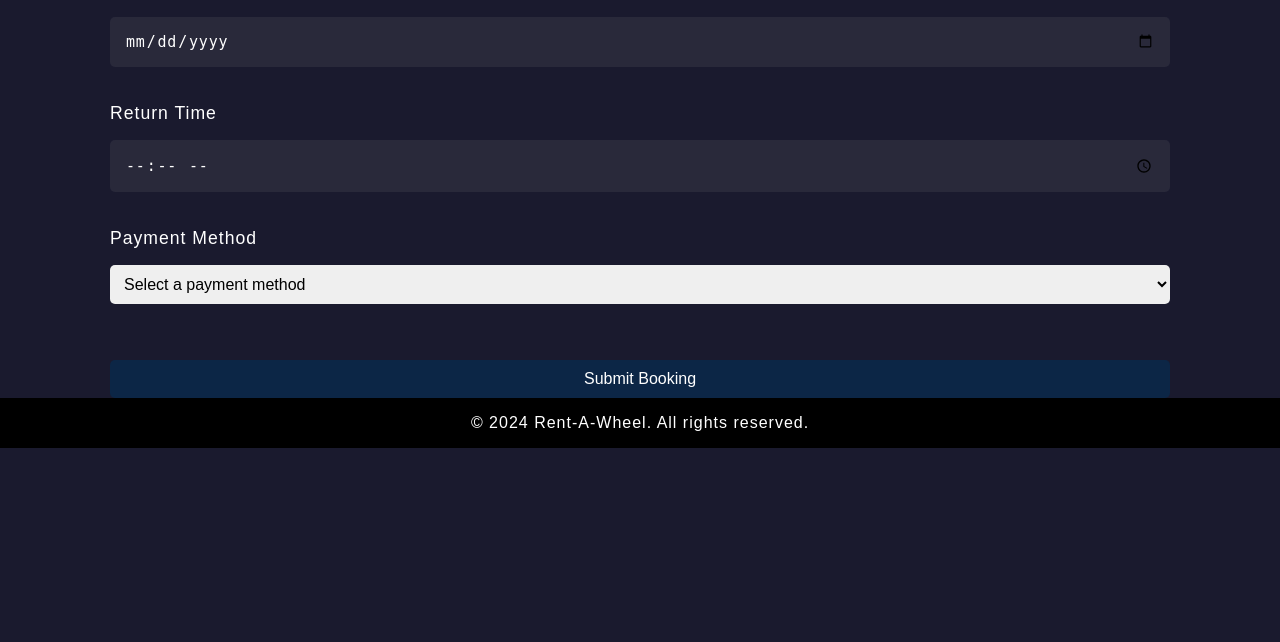
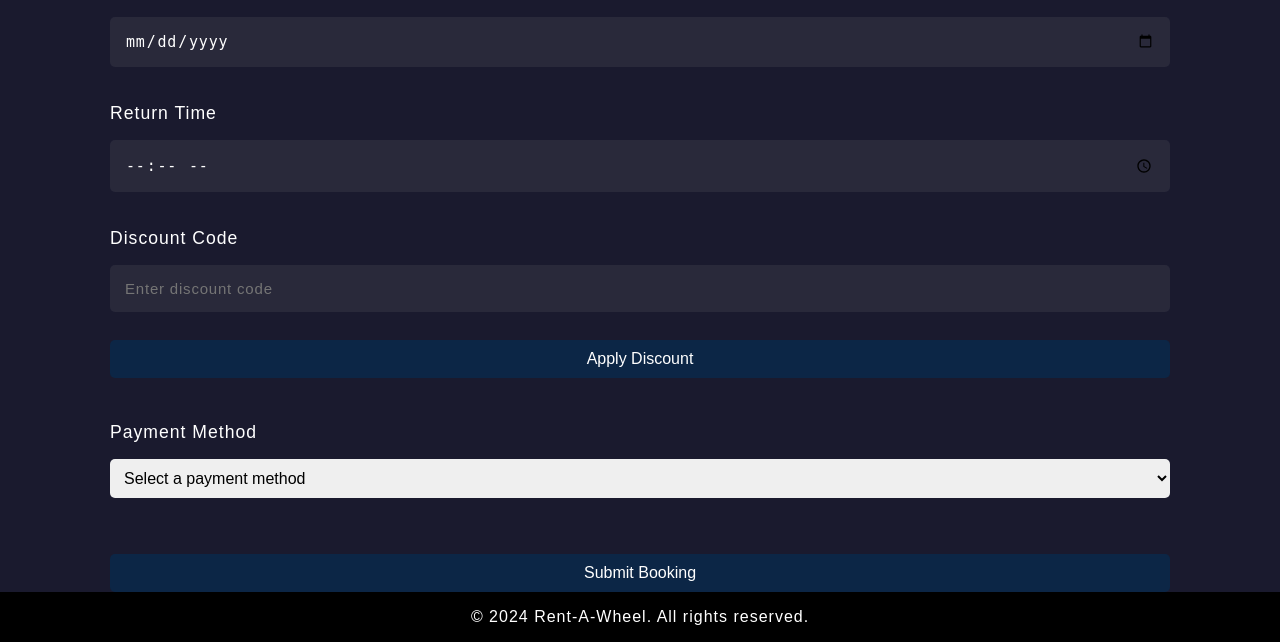
Before and after one commit to FortunateSon999/CP3407-Assessment-Group-1-Phoebe-Theodore, a PHP site: page /booking.php in a window 1280 px wide. Shown: the part 939-1581 px from the top of the page. Before the commit the page ends 1387 px from the top, so only its background shows below. Run offline with PHP 8.4, Linux system fonts and the light colour scheme; the visitor is signed in with stand-in values (Sample User, id 1); data that the repository does not hold is empty.

Commit message:
Add a funtion to fetch and catch the discount

```diff
--- a/booking.php
+++ b/booking.php
@@ -6,6 +6,8 @@ if (!isset($_SESSION['customer_id'])) {
     header("Location: login.php");
     exit();
 }
+$customer_id = $_SESSION['customer_id'];
+
 // Fetch available cars
 $sql = "SELECT car_id, brand, model, price_per_day FROM Car WHERE status = 1";
 $result = $conn->query($sql);
@@ -93,6 +95,12 @@ if ($result === FALSE) {
                         <input type="time" id="return_time" name="return_time" required>
                     </div>
                     <div class="form-group">
+                        <label for="discount_code">Discount Code</label>
+                        <input type="text" id="discount_code" name="discount_code" placeholder="Enter discount code">
+                        <button type="button" id="apply_discount">Apply Discount</button>
+                        <span id="discount_message"></span>
+                    </div>
+                    <div class="form-group">
                         <label for="payment_method">Payment Method</label>
                         <select id="payment_method" name="payment_method" required>
                             <option value="">Select a payment method</option>
@@ -137,6 +145,29 @@ if ($result === FALSE) {
         document.addEventListener('DOMContentLoaded', function() {
             var paymentMethodDropdown = document.getElementById('payment_method');
             paymentMethodDropdown.addEventListener('change', toggleCreditCardDetails);
+
+            document.getElementById('apply_discount').addEventListener('click', function() {
+                var discountCode = document.getElementById('discount_code').value;
+                if (discountCode) {
+                    var xhr = new XMLHttpRequest();
+                    xhr.open('POST', 'validate_discount.php', true);
+                    xhr.setRequestHeader('Content-Type', 'application/x-www-form-urlencoded');
+                    xhr.onreadystatechange = function() {
+                        if (xhr.readyState === 4 && xhr.status === 200) {
+                            var response = JSON.parse(xhr.responseText);
+                            var discountMessage = document.getElementById('discount_message');
+                            if (response.success) {
+                                discountMessage.textContent = 'Discount applied: ' + response.discount_percent + '% off';
+                                discountMessage.style.color = 'green';
+                                document.getElementById('total_price').value = response.total_price; // Update total price if needed
+                            } else {
+                                discountMessage.textContent = response.message;
+                                discountMessage.style.color = 'red';
+                            }
+                        }
+                    };
+                    xhr.send('discount_code=' + discountCode);
+                }
             });
 
             function validateDates(event) {
@@ -163,6 +194,7 @@ if ($result === FALSE) {
             }
             // Add event listener to validate dates on form submission
             document.querySelector('form').addEventListener('submit', validateDates);
+        });
     </script>
     <footer>
         <div class="container">
```
Lines whose indentation alone changed are shown as unchanged.
